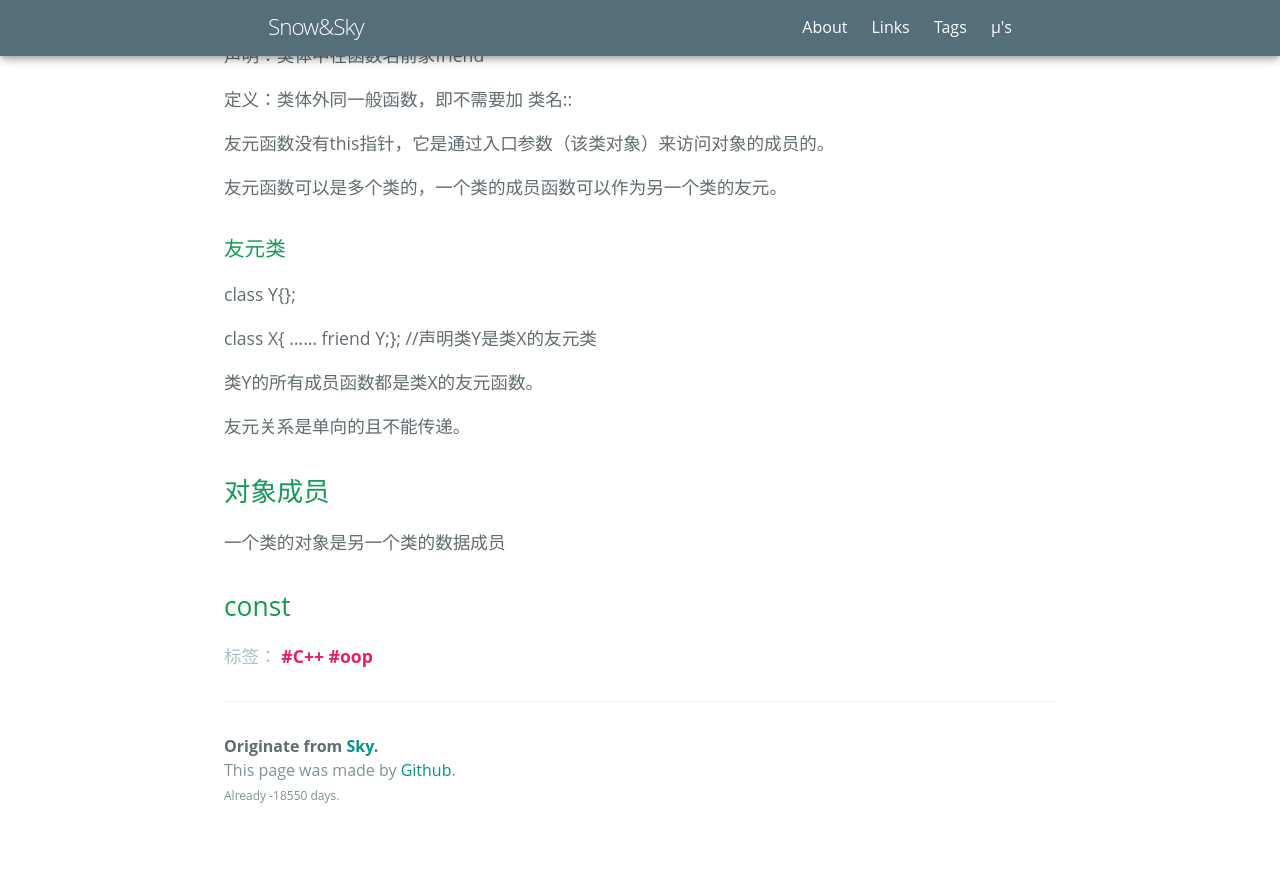
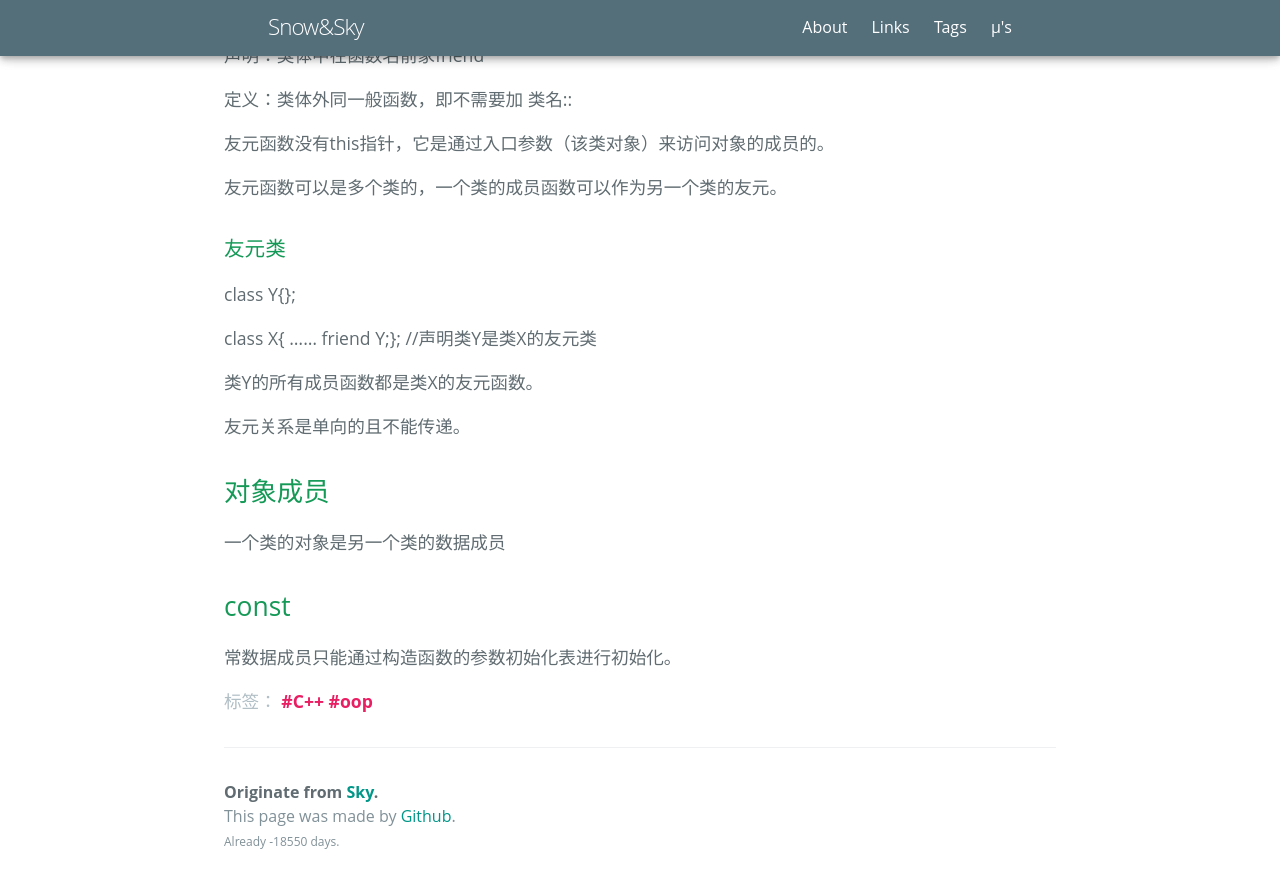
Before and after one commit to NishikinoSky/NishikinoSky.github.io, a Jekyll site: the page built from _posts/2021-1-4-OOP.md, in a window 1280 px wide and 900 px high, scrolled down 4466 px. Shown: the top 888 px of the window. Built offline with Jekyll 4.4.1, drawn with Linux system fonts in a browser that asks for light colours; some web fonts are replaced; before the commit the page ends 5320 px from its top, so only the background shows below that.

Commit message:
Update 2021-1-4-OOP.md

```diff
--- a/_posts/2021-1-4-OOP.md
+++ b/_posts/2021-1-4-OOP.md
@@ -187,3 +187,5 @@ class X{ …… friend Y;}; //声明类Y是类X的友元类
 一个类的对象是另一个类的数据成员
 
 ## const
+
+常数据成员只能通过构造函数的参数初始化表进行初始化。
```
